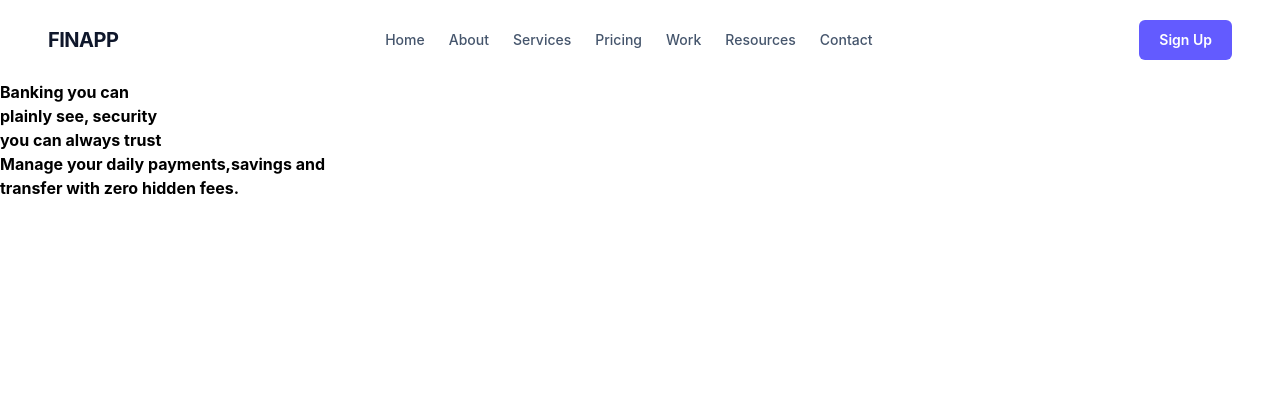
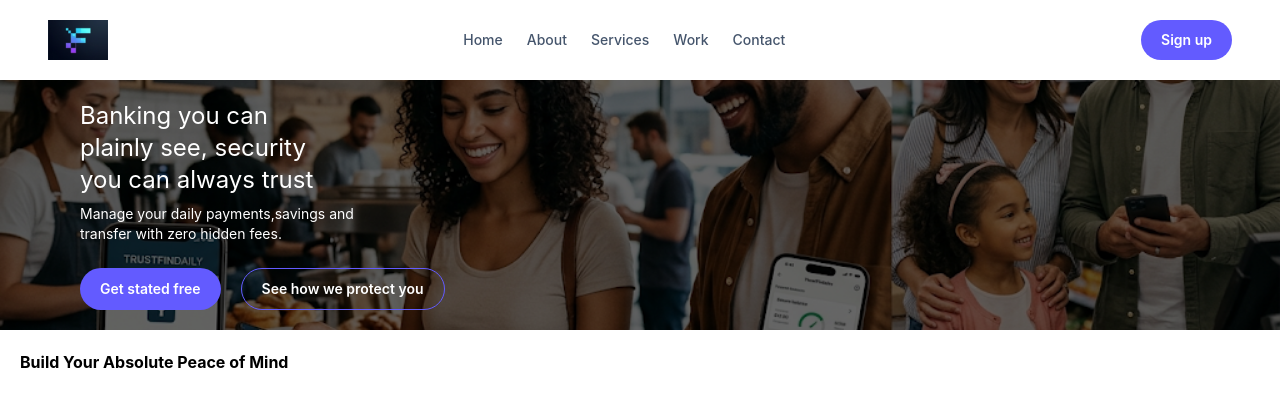
Before and after one commit to tgdigroup7web-netizen/fin-tech-project, a plain HTML site: page index.html in a window 1280 px wide. Drawn offline with Linux system fonts and the light colour scheme.

Commit message:
Add background and logo images; update HTML structure for improved layout

```diff
--- a/index.html
+++ b/index.html
@@ -1,36 +1,89 @@
-<!DOCTYPE html>
+<!doctype html>
 <html lang="en">
   <head>
-    <meta charset="UTF-8">
-    <meta name="viewport" content="width=device-width, initial-scale=1.0">
+    <meta charset="UTF-8" />
+    <meta name="viewport" content="width=device-width, initial-scale=1.0" />
     <title>FINAPP</title>
     <script src="tailwind.js"></script>
   </head>
   <body>
     <header class="flex items-center gap-6 px-6 py-5 lg:px-12">
-        <a class="shrink-0 text-xl font-bold tracking-tight text-slate-900" href="index.html">FINAPP</a>
+      <a class="shrink-0" href="index.html" aria-label="FINAPP home">
+        <img
+          class="h-10 w-auto object-contain"
+          src="logo.png"
+          alt="FINAPP logo"
+        />
+      </a>
 
       <nav class="flex flex-1 justify-center" aria-label="Main navigation">
-            <ul class="flex flex-wrap items-center justify-center gap-x-6 gap-y-2 text-sm font-medium text-slate-600">
-                <li><a class="transition-colors hover:text-slate-950" href="#">Home</a></li>
-                <li><a class="transition-colors hover:text-slate-950" href="#">About</a></li>
-                <li><a class="transition-colors hover:text-slate-950" href="#">Services</a></li>
-                <li><a class="transition-colors hover:text-slate-950" href="#">Pricing</a></li>
-                <li><a class="transition-colors hover:text-slate-950" href="#">Work</a></li>
-                <li><a class="transition-colors hover:text-slate-950" href="#">Resources</a></li>
-                <li><a class="transition-colors hover:text-slate-950" href="#">Contact</a></li>
+        <ul
+          class="flex flex-wrap items-center justify-center gap-x-6 gap-y-2 text-sm font-medium text-slate-600"
+        >
+          <li>
+            <a class="transition-colors hover:text-slate-950" href="#">Home</a>
+          </li>
+          <li>
+            <a class="transition-colors hover:text-slate-950" href="#">About</a>
+          </li>
+          <li>
+            <a class="transition-colors hover:text-slate-950" href="#"
+              >Services</a
+            >
+          </li>
+
+          <li>
+            <a class="transition-colors hover:text-slate-950" href="#">Work</a>
+          </li>
+            <a class="transition-colors hover:text-slate-950" href="#"
+              >Contact</a
+            >
+          </li>
         </ul>
       </nav>
 
-        <button class="shrink-0 rounded-md bg-[#635BFF] px-5 py-2.5 text-sm font-semibold text-white transition-opacity hover:opacity-90" type="button">Sign Up</button>
+      <button
+        class="shrink-0 rounded-full bg-[#635BFF] px-5 py-2.5 text-sm font-semibold text-white transition-opacity hover:opacity-90"
+        type="button"
+      >
+        Sign up
+      </button>
     </header>
     <main>
-        <section class="p-[20px 10px]">
-            <h2 class="font font-bold">Banking you can <br> plainly see, security <br> you can always trust</h2>
-            <p class="font font-bold">Manage your daily payments,savings and <br> transfer with zero hidden fees.</p>
+      <section
+        class="relative py-[20px] px-[80px] bg-[url('background.png')] bg-cover bg-center bg-no-repeat"
+      >
+        <div class="absolute inset-0 z-0 bg-black/60"></div>
 
+        <div class="relative z-10">
+          <h2 class="text-2xl text-white">
+            Banking you can <br />
+            plainly see, security <br />
+            you can always trust
+          </h2>
+          <p class="text-sm mt-2 text-white">
+            Manage your daily payments,savings and <br />
+            transfer with zero hidden fees.
+          </p>
+          <div class="flex gap-5 mt-6">
+            <button
+              class="shrink-0 rounded-full bg-[#635BFF] px-5 py-2.5 text-sm font-semibold text-white transition-opacity hover:opacity-90"
+              type="button"
+            >
+              Get stated free
+            </button>
+            <button
+              class="shrink-0 rounded-full text-white border border-[#635BFF] px-5 py-2.5 text-sm font-semibold transition-opacity hover:opacity-90"
+              type="button"
+            >
+              See how we protect you
+            </button>
+          </div>
+        </div>
+      </section>
+      <section class="font-bold p-[20px]">
+        <h2>Build Your Absolute Peace of Mind</h2>
       </section>
     </main>
-    </p>
   </body>
 </html>
```
Also changed, not shown: background.png (added), logo.png (added). Lines whose indentation alone changed are shown as unchanged.
